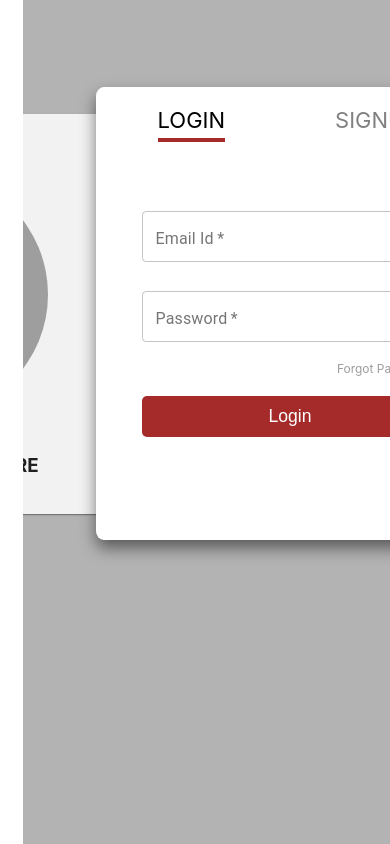
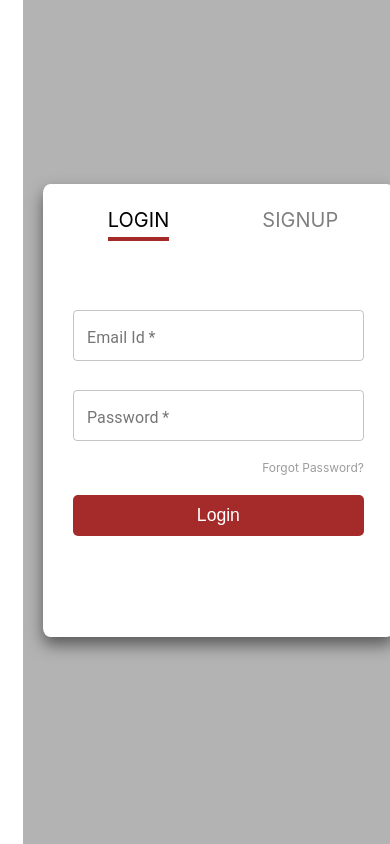
Before and after one commit to gajanan15/Online-Book-Store-Front-End, a React (Create React App) app: page /user/login in a window 390 px wide. Shown: the top 844 px of the page. Built offline with nearby package versions, Linux system fonts and the light colour scheme; grey boxes are pictures that could not be loaded.

Commit message:
ADDED : Media query for login and registration page to make responsive

```diff
--- a/src/css/LoginPage.css
+++ b/src/css/LoginPage.css
@@ -267,3 +267,59 @@ a {
     margin-bottom: 20px;
     margin-top: -10px;
 }
+
+@media (max-width: 600px){
+    .form-box{
+        display: none;
+    }
+    .login-box {
+        height: 453px;
+        width: 90%;
+        align-self: center;
+        box-shadow: 0 8px 16px 0 rgba(255, 0, 0, 0.8);
+        position: absolute;
+        margin-left: 0;
+
+    }
+    .user-login-form{
+        width: 100%;
+        margin-left: 0;
+        margin-top: -15%;
+        display:flex;
+        justify-content: center;
+    }
+    .login-html .tab1 {
+        font-size: 20px;
+        margin-right:32%;
+        margin-left: 12%;
+    }
+    .login-html .tab2 {
+        font-size: 20px;
+    }
+    .login-html{
+        padding: 24px 30px 47px 30px;
+    }
+}
+@media (min-width: 767px) and (max-width:1024px){
+    .user-login-form{
+        margin-top: 25%;
+        margin-left: 35%;
+        display:flex;
+    }
+    .form-box {
+        width: 610px;
+    }
+    .login-html{
+        padding: 24px 35px 47px 35px;
+    }
+    .login-html .tab1 {
+        margin-right:32%;
+        margin-left: 12%;
+    }
+}
+@media (min-width:200px) and (max-width:320px){
+    .login-html .tab1 {
+        margin-right:21%;
+        margin-left: 11%;
+    }
+}
```
